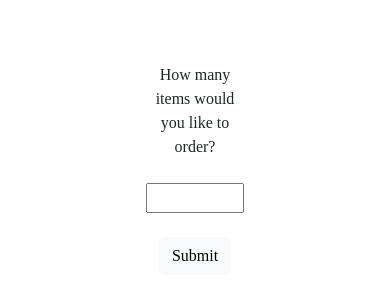
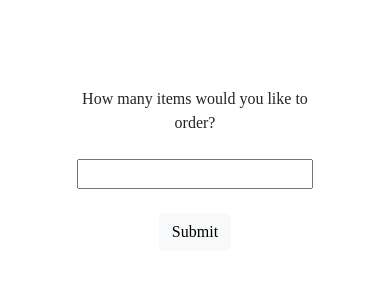
Before and after one commit to laurawalters1/order-api-UI, a React (Create React App) app: page / in a window 390 px wide. Shown: the part 148-448 px from the top of the page. Built offline with nearby package versions, Linux system fonts and the light colour scheme.

Commit message:
responsive layout

```diff
--- a/src/components/OrderForm/OrderForm.jsx
+++ b/src/components/OrderForm/OrderForm.jsx
@@ -27,7 +27,7 @@ export default function OrderForm() {
       }
       if(!data){
   return (
-    <form action="" onSubmit={getPackNumber} className='d-flex flex-column w-25 align-items-center '>
+    <form action="" onSubmit={getPackNumber} className='d-flex flex-column col-8 col-md-4 align-items-center '>
         <label htmlFor="orderNumber">How many items would you like to order?</label>
         <input type="number" onChange={handleUserInput} name='count' className='w-100 my-4' />
         <button className='btn btn-light' type='submit'>Submit</button>
--- a/src/components/ResultCard/ResultCard.jsx
+++ b/src/components/ResultCard/ResultCard.jsx
@@ -10,8 +10,8 @@ export default function ResultCard() {
     if(data){
         const keys = Object.keys(data)
   return (
-    <div>
-        <div class="card">
+    <div className='d-flex flex-column justify-content-center align-items-center'>
+        <div class="card col-8 col-md-4">
   <div class="card-header">
     To meet this number, you will need to order the following packs
   </div>
--- a/src/pages/Home/Home.jsx
+++ b/src/pages/Home/Home.jsx
@@ -10,8 +10,20 @@ export default function Home() {
     <div className='h-100'>
         <div className='d-flex h-75 justify-content-center align-items-center'>
 
-        <OrderForm></OrderForm>
-        <ResultCard></ResultCard>
+        <div className='container'>
+            <div className='row'>
+                <div className='col-2 col-md-4'></div>
+                <OrderForm></OrderForm>
+                <div className='col-2 col-md-4'></div>
+            </div>
+
+            <div className='row'>
+                <div className='col-2 col-md-4'></div>
+                <ResultCard></ResultCard>
+                <div className='col-2 col-md-4'></div>
+            </div>
+        </div>
+
 
         </div>
     </div>
```
